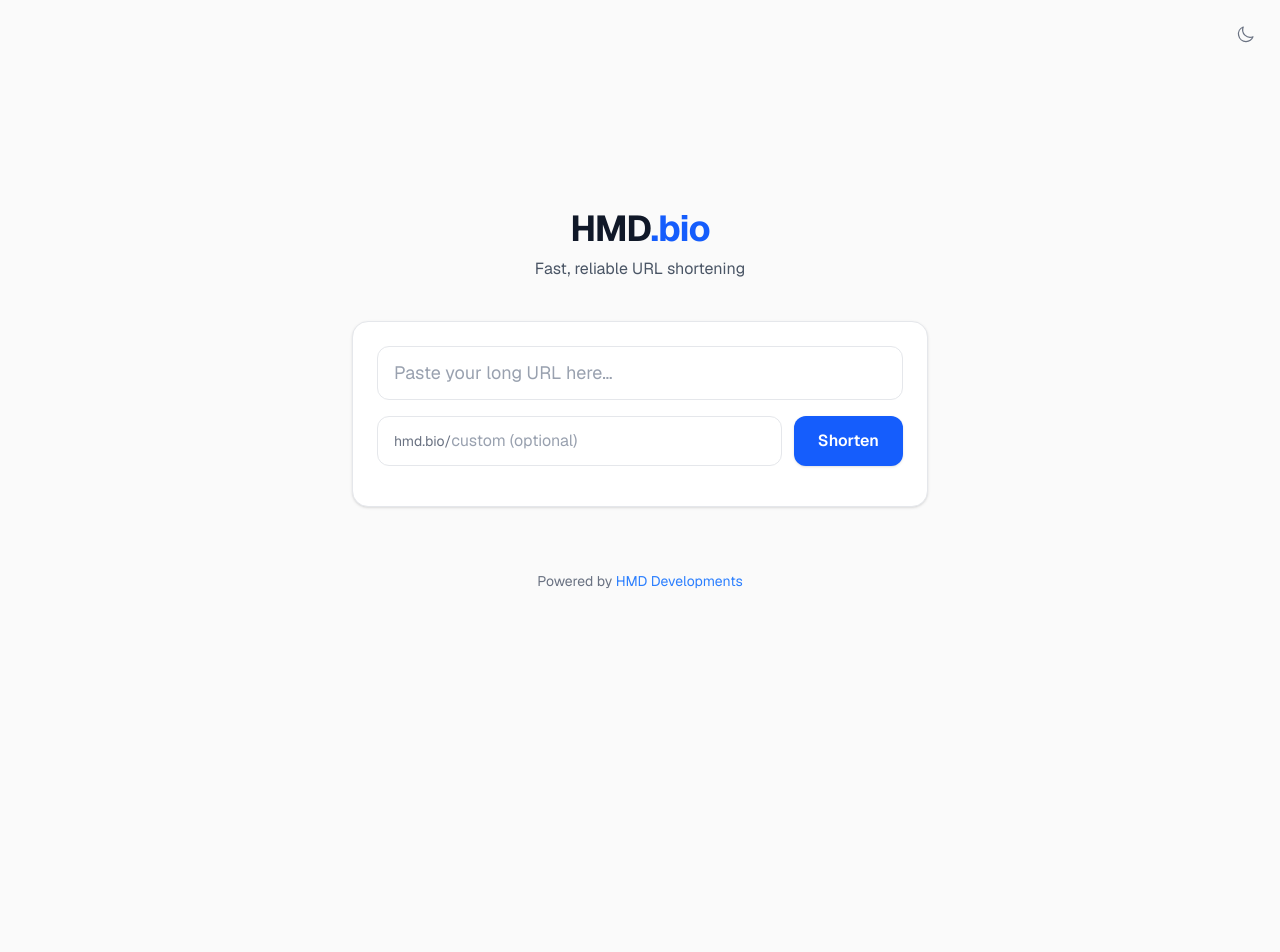
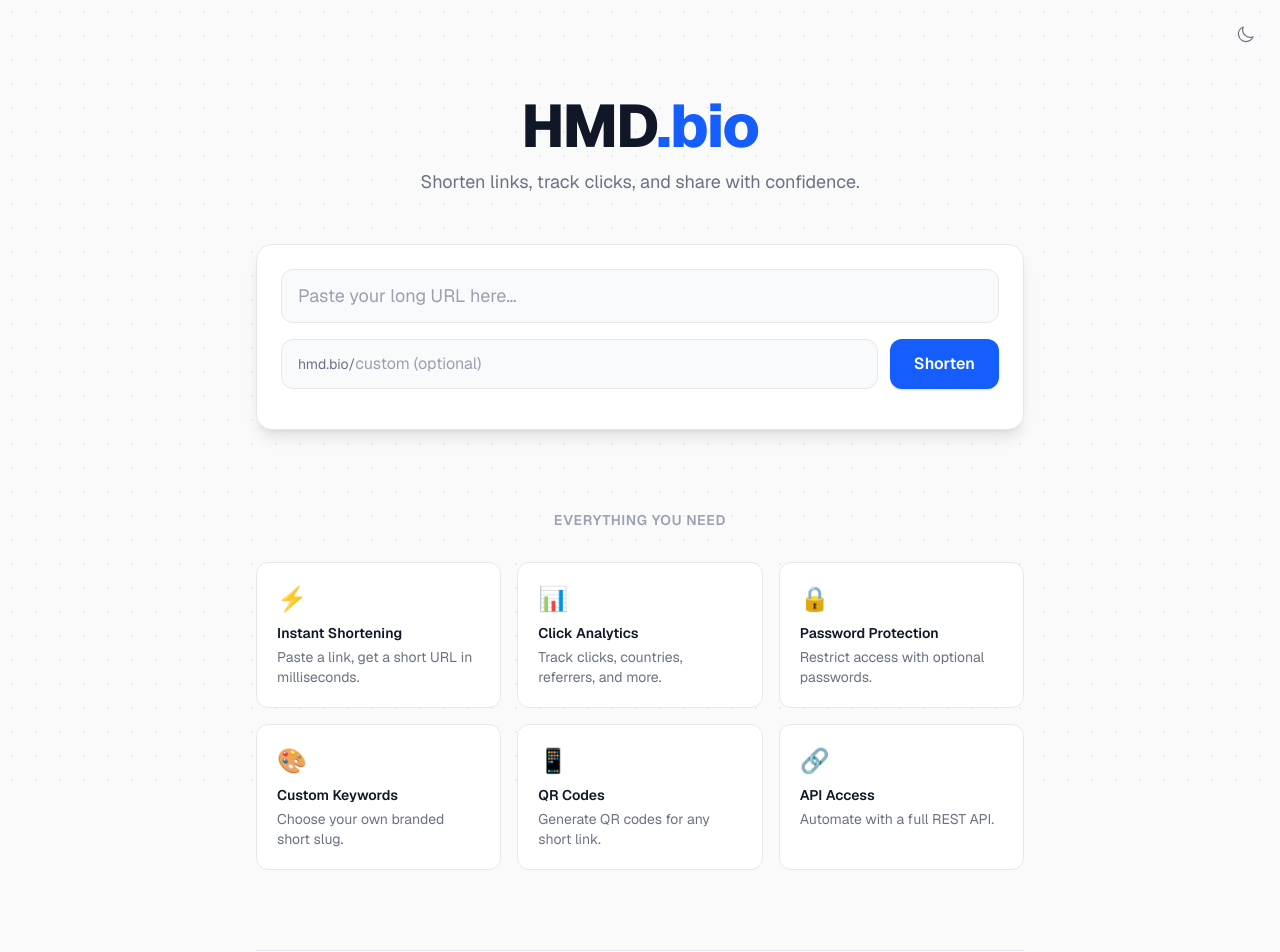
Before and after one commit to hmddevs/hmd-bio, a Next.js app: page / in a window 1280 px wide. Shown: the top 952 px of the page. Before the commit the page ends 800 px from the top, so only its background shows below. Built offline with nearby package versions, Linux system fonts and the light colour scheme; no server answers.

Commit message:
feat: enhance HomeForm with features section and improve layout styling

```diff
--- a/src/app/HomeForm.tsx
+++ b/src/app/HomeForm.tsx
@@ -2,6 +2,7 @@
 
 import { useState, useRef, useCallback, useEffect, FormEvent } from "react";
 import Script from "next/script";
+import Link from "next/link";
 
 declare global {
   interface Window {
@@ -13,6 +14,39 @@ declare global {
 }
 
 const SITE_KEY = process.env.NEXT_PUBLIC_TURNSTILE_SITE_KEY;
+
+const FEATURES = [
+  {
+    icon: "⚡",
+    title: "Instant Shortening",
+    desc: "Paste a link, get a short URL in milliseconds.",
+  },
+  {
+    icon: "📊",
+    title: "Click Analytics",
+    desc: "Track clicks, countries, referrers, and more.",
+  },
+  {
+    icon: "🔒",
+    title: "Password Protection",
+    desc: "Restrict access with optional passwords.",
+  },
+  {
+    icon: "🎨",
+    title: "Custom Keywords",
+    desc: "Choose your own branded short slug.",
+  },
+  {
+    icon: "📱",
+    title: "QR Codes",
+    desc: "Generate QR codes for any short link.",
+  },
+  {
+    icon: "🔗",
+    title: "API Access",
+    desc: "Automate with a full REST API.",
+  },
+];
 
 export default function HomeForm() {
   const [url, setUrl] = useState("");
@@ -94,15 +128,15 @@ export default function HomeForm() {
 
   return (
     <>
-      {/* Logo & Header */}
-      <div className="text-center mb-10">
-        <h1 className="text-4xl font-bold tracking-tight text-gray-900 dark:text-white">
-          HMD<span className="text-blue-600 dark:text-blue-500">.bio</span>
+      {/* Hero section */}
+      <section className="text-center mb-12">
+        <h1 className="text-5xl sm:text-6xl font-extrabold tracking-tight text-gray-900 dark:text-white">
+          HMD<span className="text-blue-600 dark:text-blue-400">.bio</span>
         </h1>
-        <p className="mt-2 text-gray-600 dark:text-gray-400">
-          Fast, reliable URL shortening
+        <p className="mt-3 text-lg text-gray-500 dark:text-gray-400 max-w-md mx-auto">
+          Shorten links, track clicks, and share with confidence.
         </p>
-      </div>
+      </section>
 
       {SITE_KEY && (
         <Script
@@ -114,7 +148,7 @@ export default function HomeForm() {
       )}
 
       {/* Shorten Form */}
-      <form onSubmit={handleSubmit} className="space-y-4 bg-white dark:bg-gray-900 rounded-2xl border border-gray-200 dark:border-gray-800 shadow-sm p-6">
+      <form onSubmit={handleSubmit} className="space-y-4 bg-white dark:bg-gray-900 rounded-2xl border border-gray-200 dark:border-gray-800 shadow-lg p-6">
         <div>
           <label htmlFor="url" className="sr-only">URL to shorten</label>
           <input
@@ -124,12 +158,12 @@ export default function HomeForm() {
             value={url}
             onChange={(e) => setUrl(e.target.value)}
             placeholder="Paste your long URL here…"
-            className="w-full px-4 py-3 rounded-xl border border-gray-200 dark:border-gray-700 bg-white dark:bg-gray-800 text-gray-900 dark:text-gray-100 text-lg placeholder:text-gray-400 focus:outline-none focus:ring-2 focus:ring-blue-500 transition"
+            className="w-full px-4 py-3 rounded-xl border border-gray-200 dark:border-gray-700 bg-gray-50 dark:bg-gray-800 text-gray-900 dark:text-gray-100 text-lg placeholder:text-gray-400 focus:outline-none focus:ring-2 focus:ring-blue-500 transition"
           />
         </div>
 
         <div className="flex gap-3">
-          <div className="flex items-center flex-1 px-4 py-3 rounded-xl border border-gray-200 dark:border-gray-700 bg-white dark:bg-gray-800">
+          <div className="flex items-center flex-1 px-4 py-3 rounded-xl border border-gray-200 dark:border-gray-700 bg-gray-50 dark:bg-gray-800">
             <span className="text-gray-500 dark:text-gray-500 text-sm whitespace-nowrap">
               hmd.bio/
             </span>
@@ -198,19 +232,51 @@ export default function HomeForm() {
         </div>
       )}
 
+      {/* Features */}
+      <section className="mt-20">
+        <h2 className="text-center text-sm font-semibold uppercase tracking-wider text-gray-400 dark:text-gray-500 mb-8">
+          Everything you need
+        </h2>
+        <div className="grid grid-cols-1 sm:grid-cols-2 lg:grid-cols-3 gap-4">
+          {FEATURES.map((f) => (
+            <div
+              key={f.title}
+              className="p-5 rounded-xl border border-gray-200 dark:border-gray-800 bg-white dark:bg-gray-900/50 hover:border-blue-300 dark:hover:border-blue-800 transition-colors"
+            >
+              <span className="text-2xl mb-2 block">{f.icon}</span>
+              <h3 className="font-semibold text-gray-900 dark:text-white text-sm">
+                {f.title}
+              </h3>
+              <p className="text-sm text-gray-500 dark:text-gray-400 mt-1">
+                {f.desc}
+              </p>
+            </div>
+          ))}
+        </div>
+      </section>
+
       {/* Footer */}
-      <footer className="mt-16 text-center text-sm text-gray-500 dark:text-gray-500">
+      <footer className="mt-20 pt-8 border-t border-gray-200 dark:border-gray-800">
+        <div className="flex flex-col sm:flex-row items-center justify-between gap-4 text-sm text-gray-500 dark:text-gray-500">
           <p>
-          Powered by{" "}
+            © {new Date().getFullYear()}{" "}
             <a
               href="https://hmddevs.org"
               target="_blank"
               rel="noopener noreferrer"
-            className="text-blue-500 dark:text-blue-400 hover:underline focus-visible:ring-2 focus-visible:ring-blue-500 focus-visible:ring-offset-2"
+              className="text-blue-500 dark:text-blue-400 hover:underline"
             >
               HMD Developments
             </a>
           </p>
+          <nav className="flex flex-wrap items-center gap-4" aria-label="Footer">
+            <Link href="/terms" className="hover:text-gray-700 dark:hover:text-gray-300 transition-colors">Terms</Link>
+            <Link href="/privacy" className="hover:text-gray-700 dark:hover:text-gray-300 transition-colors">Privacy</Link>
+            <Link href="/cookies" className="hover:text-gray-700 dark:hover:text-gray-300 transition-colors">Cookies</Link>
+            <Link href="/aup" className="hover:text-gray-700 dark:hover:text-gray-300 transition-colors">AUP</Link>
+            <Link href="/docs" className="hover:text-gray-700 dark:hover:text-gray-300 transition-colors">API Docs</Link>
+          </nav>
+        </div>
       </footer>
     </>
   );
--- a/src/app/globals.css
+++ b/src/app/globals.css
@@ -26,3 +26,21 @@ body {
   -moz-osx-font-smoothing: grayscale;
   transition: background-color 0.2s, color 0.2s;
 }
+
+/* Subtle dot grid background */
+body::before {
+  content: "";
+  position: fixed;
+  inset: 0;
+  z-index: -1;
+  background-image: radial-gradient(circle, #d1d5db 1px, transparent 1px);
+  background-size: 24px 24px;
+  opacity: 0.4;
+  pointer-events: none;
+}
+
+[data-theme="dark"] body::before,
+.dark body::before {
+  background-image: radial-gradient(circle, #374151 1px, transparent 1px);
+  opacity: 0.3;
+}
--- a/src/app/page.tsx
+++ b/src/app/page.tsx
@@ -9,8 +9,8 @@ export const metadata: Metadata = {
 
 export default function HomePage() {
   return (
-    <main id="main-content" className="flex-1 flex items-center justify-center px-4 py-20">
-      <div className="w-full max-w-xl">
+    <main id="main-content" className="flex-1 px-4 py-16 sm:py-24">
+      <div className="w-full max-w-3xl mx-auto">
         <script
           type="application/ld+json"
           dangerouslySetInnerHTML={{
```
Lines whose indentation alone changed are shown as unchanged.
